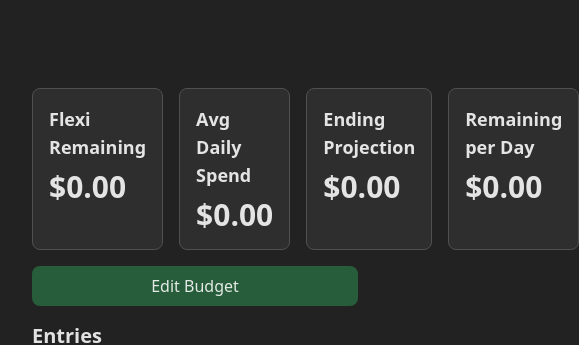
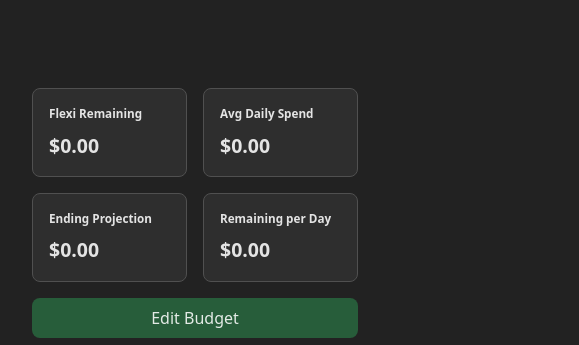
Before and after one commit to nishoof/flexi, a React (Vite) app in the folder frontend/: page / in a window 390 px wide. Shown: the top 345 px of the page, 579 px wide, since content can reach past the window. Built offline with nearby package versions, Linux system fonts and the light colour scheme; no server answers.

Commit message:
fix: stat card overflow on mobile
now uses a 2x2 grid on mobile. keep same 4 in a row on computa

```diff
--- a/frontend/src/components/StatCard.tsx
+++ b/frontend/src/components/StatCard.tsx
@@ -1,9 +1,9 @@
 export default function StatCard({ title, value }: Readonly<{ title: string; value: number }>) {
   const displayValue = `${value < 0 ? '-' : ''}$${Math.abs(value).toFixed(2)}`;
   return (
-    <div className="flex-1 grow aspect-2/1 bg-(--background-light) p-4 rounded-lg border border-(--border)">
-      <h2 className="text-lg font-semibold mb-2">{title}</h2>
-      <p className="text-3xl font-bold">{displayValue}</p>
+    <div className="flex flex-col justify-between grow bg-(--background-light) p-4 rounded-lg border border-(--border)">
+      <h2 className="text-[3vw] md:text-lg font-semibold mb-2">{title}</h2>
+      <p className="text-[5vw] md:text-3xl font-bold">{displayValue}</p>
     </div>
   );
 }
--- a/frontend/src/pages/OverviewPage.tsx
+++ b/frontend/src/pages/OverviewPage.tsx
@@ -42,7 +42,7 @@ export default function OverviewPage() {
         }} />
       </div>
 
-      <div className="flex space-x-4">
+      <div className="grid grid-cols-2 gap-4 md:grid-cols-4">
         <StatCard title="Flexi Remaining" value={stats.currentFlexiRemaining} />
         <StatCard title="Avg Daily Spend" value={stats.dailySpend} />
         <StatCard title="Ending Projection" value={stats.endingProjection} />
```
